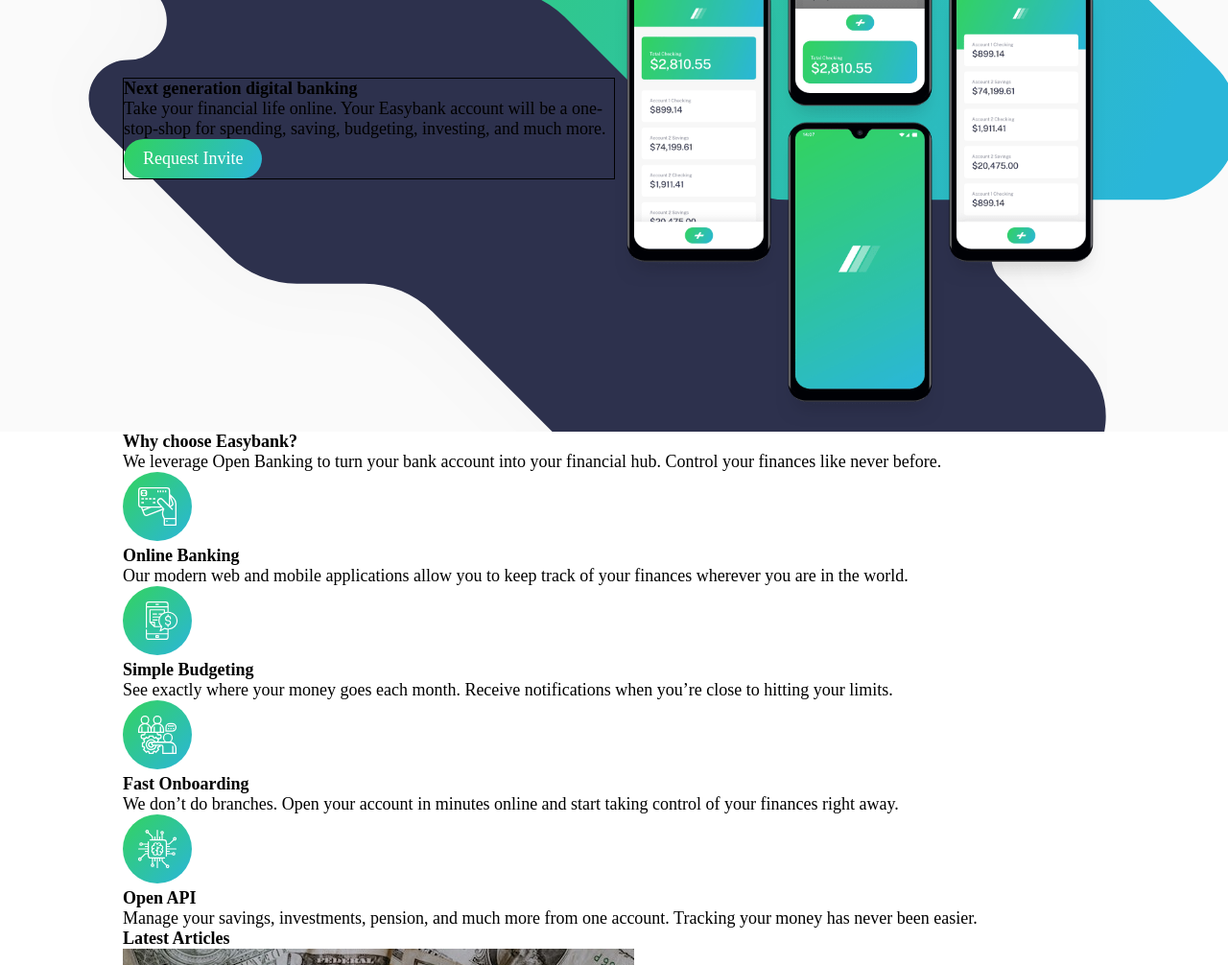
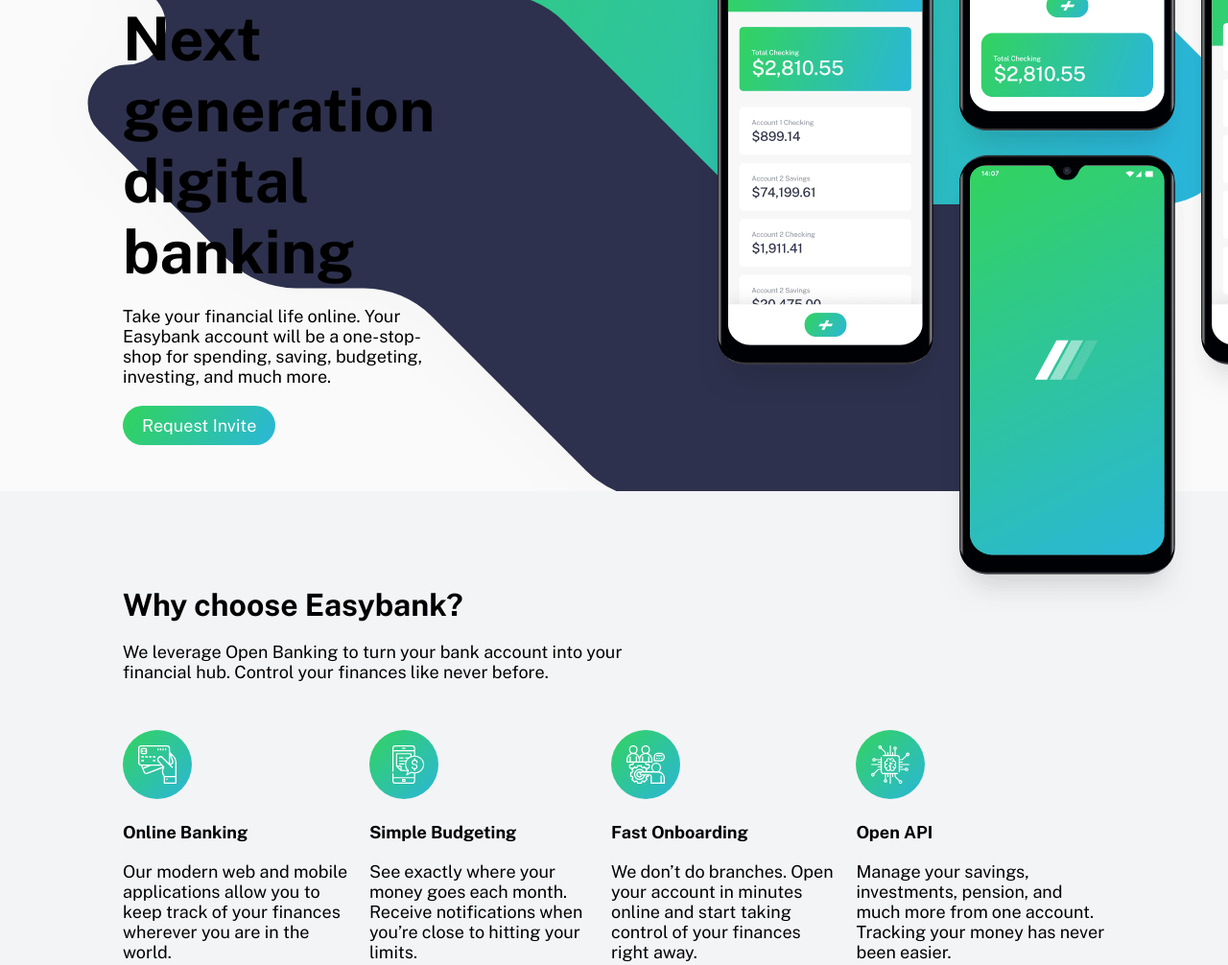
Before and after one commit to imoleBytes/Frontend-Mentor---Easybank-landing-page, a plain HTML site: page index.html in a window 1280 px wide. Shown: the part 262-1268 px from the top of the page at 96% size. Drawn offline with nearby package versions, Linux system fonts and the light colour scheme.

Commit message:
services css done

```diff
--- a/index.html
+++ b/index.html
@@ -5,6 +5,13 @@
   <meta name="viewport" content="width=device-width, initial-scale=1.0"> <!-- displays site properly based on user's device -->
 
   <link rel="icon" type="image/png" sizes="32x32" href="./images/favicon-32x32.png">
+
+  <link rel="preconnect" href="https://fonts.googleapis.com">
+  <link rel="preconnect" href="https://fonts.gstatic.com" crossorigin>
+  <link href="https://fonts.googleapis.com/css2?family=Public+Sans:wght@300;400;700&display=swap" rel="stylesheet">
+
+
+
   <link rel="stylesheet" href="style.css">
 
   <title>Frontend Mentor | Easybank landing page</title>
--- a/style.css
+++ b/style.css
@@ -5,6 +5,7 @@
     font-size: 18px;
     text-decoration: none;
     list-style: none;
+    font-family: 'Public Sans', sans-serif;
 }
 
 a{
@@ -80,25 +81,29 @@
 
 .hero{
     background-color: hsl(0, 0%, 98%);
+    /* background-color: aquamarine; */
     background-image: url('images/bg-intro-desktop.svg');
     background-repeat: no-repeat;
-    /* background-position:right; */
-    background-position-x: 220%;
-    background-position-y: -260px;
-
-
+    background-position: right;
+    background-position-x: 215%;
+    background-position-y: -255px;
+    overflow: hidden;
+    /* overflow-y: auto; */
+    padding: 0;
 
 }
 .hero .container{
     display: flex;
-    align-items: center;
-    /* background-image: url('images/bg-intro-desktop.svg'); */
+    /* align-items: center; */
+    /* height: 150vh; */
+    /* background-color: brown; */
 }
 
 .hero__left{
-    width: 50%;
-    border: 1px solid black;
+    /* width: 50%; */
+    /* border: 1px solid black; */
     flex: 1;
+    padding-top: 18%;
 }
 
 .hero__right{
@@ -106,5 +111,47 @@
 }
 
 .hero__right img{
-    width:100%;
+    /* width:130%; */
+    /* height: 1000px; */
+    position: relative;
+    top: -120px;
+    left: 36%;
+    z-index: 1;
 }
+
+.hero__left h1{
+    font-size: 3.5rem;
+    font-weight: 700px;
+}
+
+.hero__left p{
+    margin: 20px auto;
+}
+
+
+
+.services{
+    background-color: hsl(220, 16%, 96%);
+    transform: translateY(-250px);
+    z-index: 0;
+    padding: 100px 0;
+}
+
+.services h2{
+    font-size: xx-large;
+    font-weight: 400px;
+    margin-bottom: 20px;
+}
+.services .container > p{
+    width: 55%;
+    margin-bottom: 50px;
+}
+.services .cards{
+    display: flex;
+    gap: 20px;
+
+}
+
+.services .card h3{
+    margin: 20px 0;
+}
```
